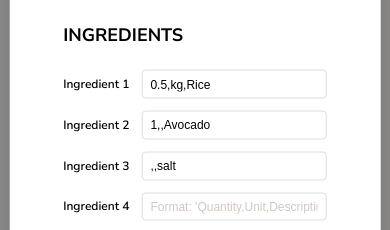
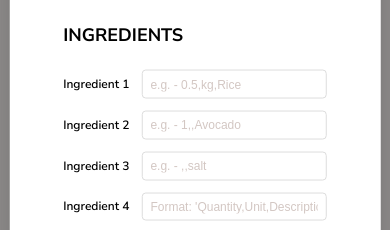
Before and after one commit to Frank-Pechar/forkify, a website built with Parcel: page index.html in a window 390 px wide. Both pictures are taken after a click on the button "ADD RECIPE". Shown: the part 426-656 px from the top of the page. Built offline with nearby package versions, Linux system fonts and the light colour scheme.

Commit message:
Refinements for mobile input

```diff
--- a/index.html
+++ b/index.html
@@ -160,25 +160,22 @@
             <h3 class="upload__heading">Ingredients</h3>
             <label>Ingredient 1</label>
             <input
-              value="0.5,kg,Rice"
               type="text"
               required
               name="ingredient-1"
-              placeholder="Format: 'Quantity,Unit,Description'"
+              placeholder="e.g. - 0.5,kg,Rice"
             />
             <label>Ingredient 2</label>
             <input
-              value="1,,Avocado"
               type="text"
               name="ingredient-2"
-              placeholder="Format: 'Quantity,Unit,Description'"
+              placeholder="e.g. - 1,,Avocado"
             />
             <label>Ingredient 3</label>
             <input
-              value=",,salt"
               type="text"
               name="ingredient-3"
-              placeholder="Format: 'Quantity,Unit,Description'"
+              placeholder="e.g. - ,,salt"
             />
             <label>Ingredient 4</label>
             <input
```
